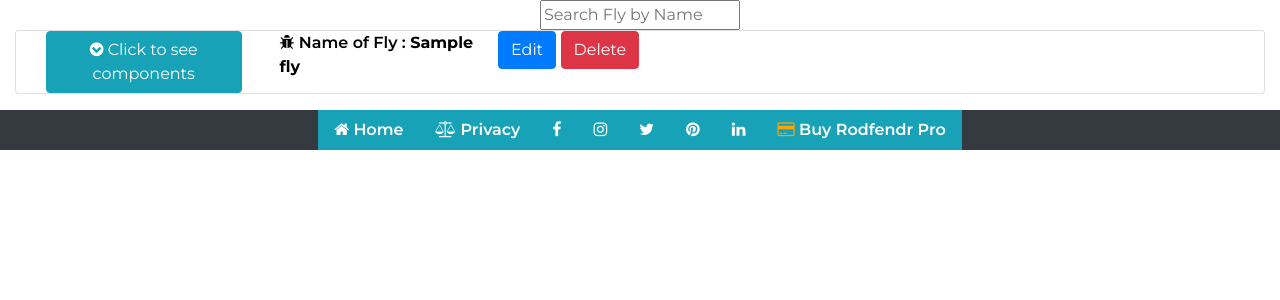
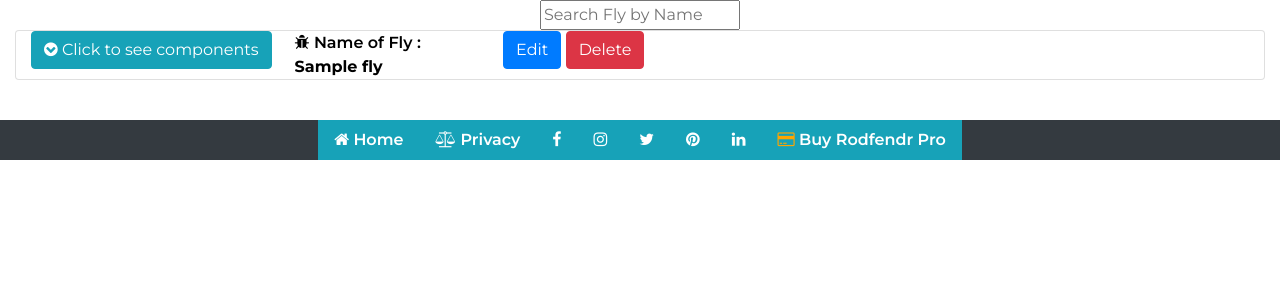
Before and after one commit to AlanOSheadev/Flies-fish-love, a Flask app: page /search_flyname in a window 1280 px wide. Shown: the part 58-358 px from the top of the page. Run offline with Flask 2, Linux system fonts and the light colour scheme; a database or web service that is not in the repository returns one stand-in record (values such as "Sample title"); some libraries are stand-ins or nearby versions; some web fonts are replaced.

Commit message:
added sort to search

```diff
--- a/app.py
+++ b/app.py
@@ -94,7 +94,7 @@ def add_contact():
 def search_flyname():
     fly=mongo.db.fly.find()
     query = request.args.get('search')
-    results = mongo.db.fly.find({'name': {"$regex": query}})
+    results = mongo.db.fly.find({'name': {"$regex": query}}).sort('name')
     return render_template('searchflyname.html', results=results)
 
 
--- a/templates/fly.html
+++ b/templates/fly.html
@@ -5,7 +5,7 @@
     <div class="col-4 search-bar d-flex justify-content-center">
 				<div class="row search-outline search-outline-home">
 					<form action="{{url_for('search_flyname')}}">
-						<input id="search" name="search" type="text" class="validate home-search" placeholder="Search by name of Fly and press enter key" required>
+						<input id="search" name="search" type="text" class="" placeholder="Search by name of Fly and press enter key" required>
                     </form>
 				</div>
 </div>
--- a/templates/searchflyname.html
+++ b/templates/searchflyname.html
@@ -1,8 +1,8 @@
 {% extends 'base.html' %} {% block content %}
 <div class="search-bar d-flex justify-content-center">
-				<div class="row search-outline search-outline-home">
+				<div class="row">
 					<form action="{{url_for('search_flyname')}}">
-						<input id="search" name="search" type="text" class="validate home-search" placeholder="Search Fly by Name" required>
+						<input id="search" name="search" type="text" class="" placeholder="Search Fly by Name" required>
                     </form>
 				</div>
 </div>
@@ -10,21 +10,21 @@
 <div class="row">
 					{% if results_number == 0 %}
 						<div class="col-12">
-							<a href="{{url_for('home')}}" >
-                                <img src="{{url_for('static', filename='images/background/404.png')}}" width="100%" height="750px" alt="404">
+							<a href="{{url_for('search_flyname')}}" >
+                                <img src="{{url_for('static', filename='images/error.png')}}" width="100%" height="750px" alt="404">
                             </a>
                         </div>
 					{% else %}
 					{% for result in results %}
 						<li>
         <div class="row list-inline align-self-center">
-            <div class="col-4 list-inline-item">
+            <div class="list-inline-item">
                 <button class="btn btn-info" type="button" data-toggle="collapse" data-target="#collapseExample{{loop.index}}" aria-expanded="false" aria-controls="collapseExample"><i class="fa fa-chevron-circle-down" aria-hidden="true"></i> Click to see components</button>
             </div>
             <div class="task_header col-4 list-inline-item">
                 <i class="fa fa-bug" aria-hidden="true"></i> Name of Fly :<strong> {{result.name}}</strong>
             </div>
-            <div class="col">
+            <div>
                 <div>
                 {% if result.delete %}
                     <a href="{{url_for('edit_fly', fly_id=result._id)}}" type="button" class="btn btn-primary">Edit</a>
@@ -56,5 +56,5 @@
 					{% endfor %}
 					{% endif %}
 			    </div>
-</ul>
+</ul><br>
 {% endblock %}
```
Also changed, not shown: static/image/erroe.png (added).
